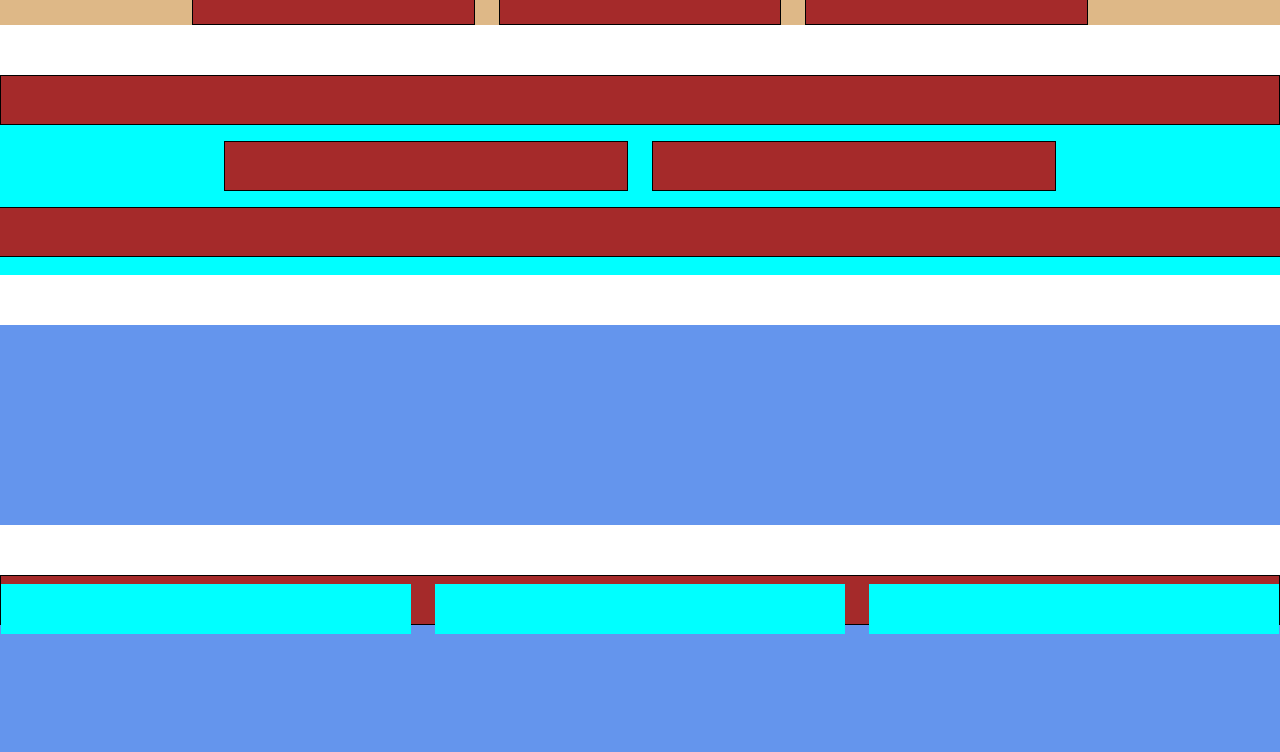
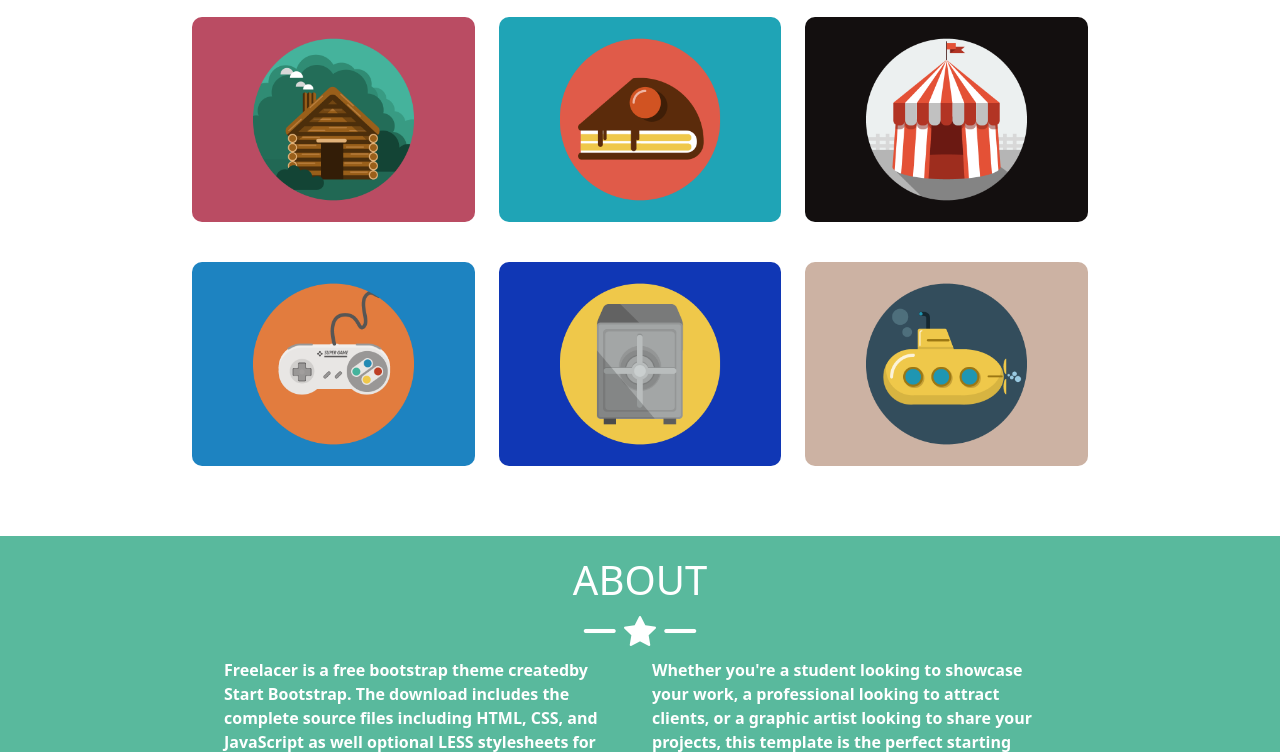
Before and after one commit to iormat/html-css-bootstrap-freelancer, a plain HTML site: page index.html in a window 1280 px wide. Shown: the part 672-1424 px from the top of the page. Drawn offline with nearby package versions, Linux system fonts and the light colour scheme.

Commit message:
about-section update

```diff
--- a/css/style.css
+++ b/css/style.css
@@ -7,6 +7,9 @@ h1, p {
     text-transform: uppercase;
 }
 
+#about, #form, #location{
+    margin: 50px 0;
+}
 
 /* debug */
 .prova {
@@ -60,9 +63,12 @@ p {
 
 /* MAIN */
     /* portfolio */
-#portfolio {
-    margin: 0 auto;
-    background-color: burlywood;
+#portfolio > .row {
+    text-align: center;
+}
+
+#portfolio h1 {
+    margin-top: 20px;
 }
 
 .ps_container {
@@ -70,19 +76,39 @@ p {
     margin: 0 auto;
 }
 
-    /* about */
-#about, #form, #location{
-    margin: 50px 0;
+.folio-prev {
+    margin: 20px 0;
 }
 
-        /* debug */
-#about .prova {
-    height: 200px;
+.folio-prev img {
+    width: 100%;
+    border-radius: 10px;
+}
+
+    /* about */
+#about {
+    background-color: #59B99D;
+    padding: 20px 0;
+}
+
+#about > .row {
+    text-align: center;
+    color: #fff;
 }
 
 #about .ps_container {
     width: 65%;
 }
+
+#about p {
+    color: #fff;
+    font-weight: bolder;
+    text-transform: initial;
+}
+.btn-primary {
+    background-color: transparent;
+}
+
 
     /* form */
         /* debug */
--- a/index.html
+++ b/index.html
@@ -71,66 +71,104 @@
     <main>
         <!-- portfolio -->
         <section id="portfolio">
-            <div class="row">
+            <!-- parte testo portfolio -->
+            <div class="row justify-content-center">
                 <div class="col-12">
-                    <div class="prova2"></div>
+                    <h1> portfolio </h1>
+                </div>
+
+                <div class="col-12">
+                    <h2>
+                        <i class="bi bi-dash-lg"></i>
+                        <i class="bi bi-star-fill"></i>
+                        <i class="bi bi-dash-lg"></i>
+                    </h2>
                 </div>
             </div>
+
             <div class="ps_container">
-                <div class="row row-cols-1 row-cols-md-2 row-cols-xl-3">
+                <div class="row row-cols-1 row-cols-sm-2 row-cols-lg-3">
                     <div class="col">
-                        <div class="prova2"></div>
+                        <div class="folio-prev">
+                            <img src="img/cabin.png" alt="">
+                        </div>
                     </div>
 
                     <div class="col">
-                        <div class="prova2"></div>
+                        <div class="folio-prev">
+                            <img src="img/cake.png" alt="cake image">
+                        </div>
                     </div>
 
                     <div class="col">
-                        <div class="prova2"></div>
+                        <div class="folio-prev">
+                            <img src="img/circus.png" alt="circus image">
+                        </div>
+
                     </div>
 
                     <div class="col">
-                        <div class="prova2"></div>
+                        <div class="folio-prev">
+                            <img src="img/game.png" alt="game image">
+                        </div>
+
                     </div>
 
                     <div class="col">
-                        <div class="prova2"></div>
+                        <div class="folio-prev">
+                            <img src="img/safe.png" alt="safe image">
+                        </div>
                     </div>
 
                     <div class="col">
-                        <div class="prova2"></div>
+                        <div class="folio-prev">
+                            <img src="img/submarine.png" alt="submarine image">
+                        </div>
                     </div>
                 </div>
             </div>
         </section>
         <!-- about -->
         <section id="about">
-            <div class="prova">
-                <div class="row">
-                    <div class="col-12">
-                        <div class="prova2"></div>
-                    </div>
+            <!-- parte testo portfolio -->
+            <div class="row justify-content-center">
+                <div class="col-12">
+                    <h1> about </h1>
                 </div>
+
+                <div class="col-12">
+                    <h2>
+                        <i class="bi bi-dash-lg"></i>
+                        <i class="bi bi-star-fill"></i>
+                        <i class="bi bi-dash-lg"></i>
+                    </h2>
+                </div>
+            </div>
                 <div class="ps_container">
-                    <div class="row">
-                        <div class="col-12 col-md-6 gy-3">
-                            <div class="prova2"></div>
+                    <div class="row row-cols-1 row-cols-md-2">
+                        <div class="col">
+                            <p>
+                                Freelacer is a free bootstrap theme createdby Start Bootstrap&period; The download includes the complete source files including HTML&comma; CSS&comma; and JavaScript as well optional LESS stylesheets for easy customization&period;
+                            </p>
                         </div>
 
-                        <div class="col-12 col-md-6 gy-3">
-                            <div class="prova2"></div>
+                        <div class="col">
+                            <p>
+                                Whether you&apos;re a student looking to showcase your work&comma; a professional looking to attract clients&comma; or a graphic artist looking to share your projects&comma; this template is the perfect starting point&period;
+                            </p>
                         </div>
                     </div>
                 </div>
 
                 <div class="row">
-                    <div class="prova2 gy-3"></div>
+                    <div class="col">
+                        <button type="button" class="btn btn-primary btn-outline-light"> <i class="bi bi-download"></i> Download</button>
+                    </div>
                 </div>
             </div>
         </section>
         <!-- form -->
-        <section id="form"></section>
+        <section id="contact"></section>
     </main>
     <!-- parte finale -->
     <footer>
```
